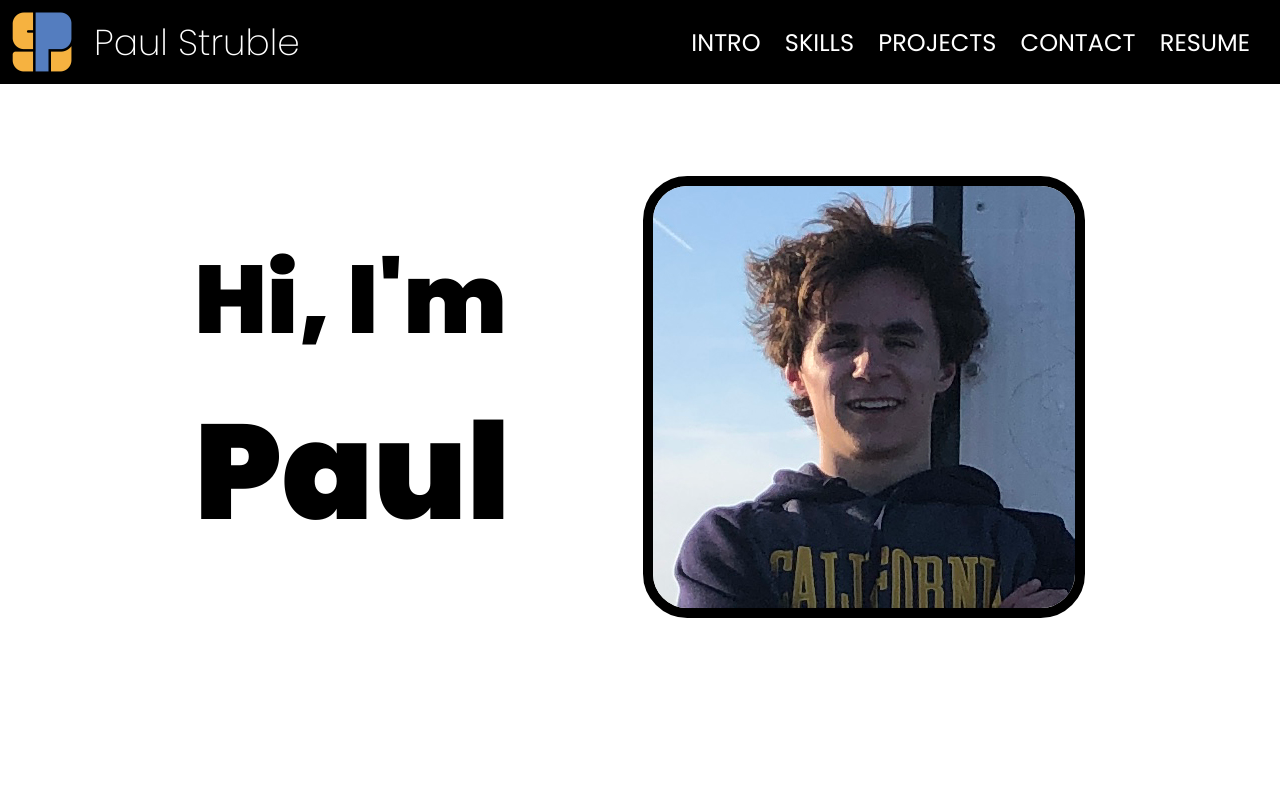
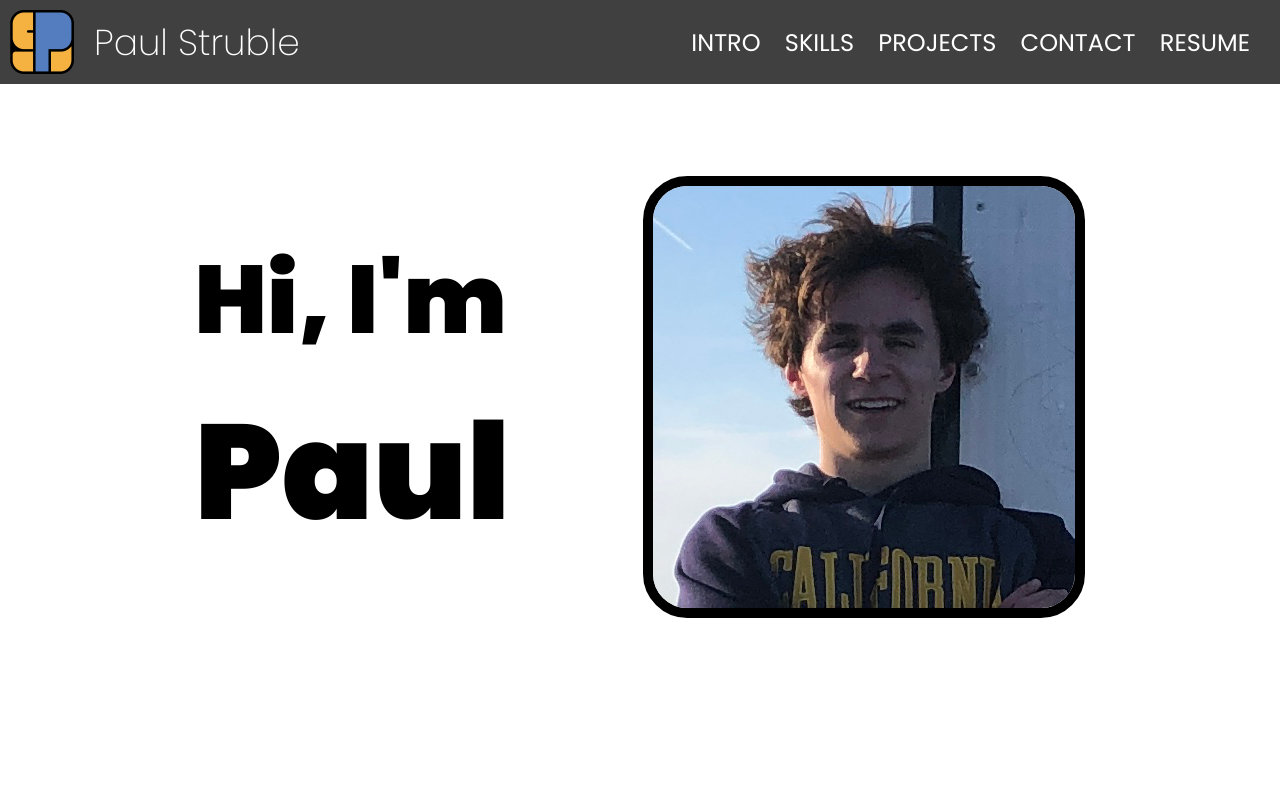
Before and after one commit to paulStruble/portfolio, a website: page src/public/index.html in a window 1280 px wide. Shown: the top 800 px of the page. Drawn offline with Linux system fonts and the light colour scheme.

Commit message:
navbar transparency

```diff
--- a/src/public/styles.css
+++ b/src/public/styles.css
@@ -74,7 +74,8 @@ a {
     padding: 10px 10px;
     box-sizing: border-box;
     width: 100%;
-    background-color: black;
+    background-color: rgba(0, 0, 0, 75%);
+    backdrop-filter: blur(15px);
 }
 
 .nav-title {
```
